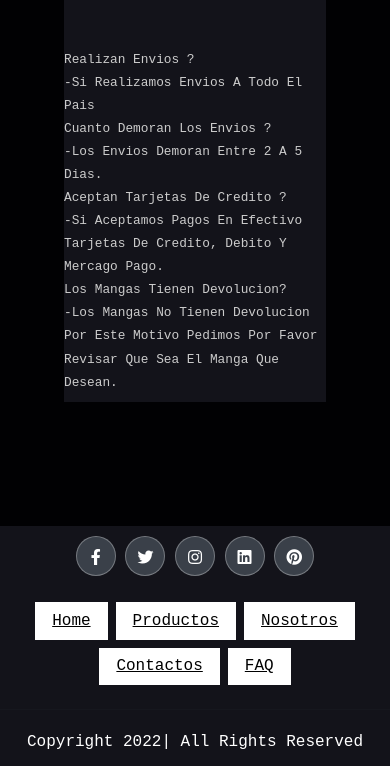
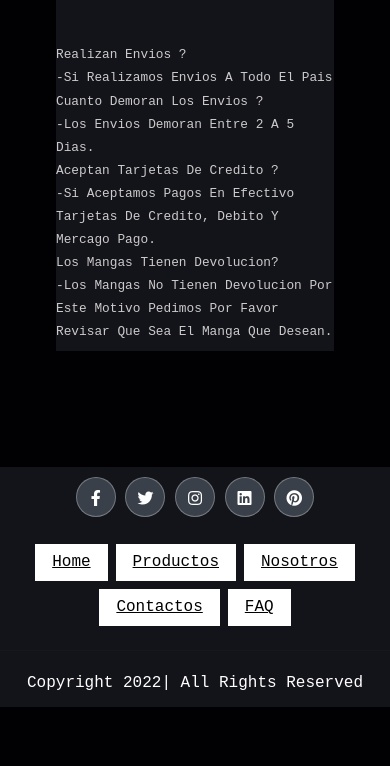
Before and after one commit to Tavott/eComerce-GuerreroPF, a website: page pages/FAQ.html in a window 390 px wide. Shown: the part 272-1038 px from the top of the page. After the commit the page ends 979 px from the top, so only its background shows below. Drawn offline with nearby package versions, Linux system fonts and the light colour scheme.

Commit message:
cambios2

```diff
--- a/scss/_responsive.scss
+++ b/scss/_responsive.scss
@@ -57,7 +57,7 @@
 
 @media (max-width: 450px) {
     section {
-        padding: 13rem;
+        padding: 8rem;
     }
 
     html {
@@ -88,9 +88,10 @@
     }
 
     .faq {
-        .content {
-            margin-left: -5rem;
-            margin-right: -5rem;
-        }
+        padding: 12rem;
+    .content {
+        margin-left: -5rem;
+        margin-right: -5rem;
     }
 }
+}
```
Also changed, not shown: css/style.css.
